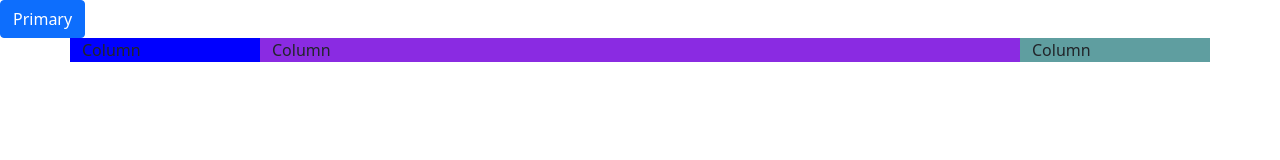
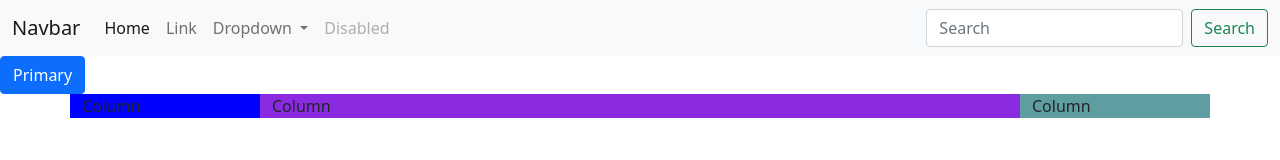
Before and after one commit to bastien-roussel/GRP-F-TD, a plain HTML site: page bootstrap.html in a window 1280 px wide. Drawn offline with Linux system fonts and the light colour scheme.

Commit message:
ajout navbar

```diff
--- a/bootstrap.html
+++ b/bootstrap.html
@@ -14,6 +14,46 @@
 </head>
 
 <body>
+
+    <nav class="navbar navbar-expand-lg navbar-light bg-light">
+        <div class="container-fluid">
+            <a class="navbar-brand" href="#">Navbar</a>
+            <button class="navbar-toggler" type="button" data-bs-toggle="collapse" data-bs-target="#navbarSupportedContent" aria-controls="navbarSupportedContent" aria-expanded="false" aria-label="Toggle navigation">
+            <span class="navbar-toggler-icon"></span>
+          </button>
+            <div class="collapse navbar-collapse" id="navbarSupportedContent">
+                <ul class="navbar-nav me-auto mb-2 mb-lg-0">
+                    <li class="nav-item">
+                        <a class="nav-link active" aria-current="page" href="#">Home</a>
+                    </li>
+                    <li class="nav-item">
+                        <a class="nav-link" href="#">Link</a>
+                    </li>
+                    <li class="nav-item dropdown">
+                        <a class="nav-link dropdown-toggle" href="#" id="navbarDropdown" role="button" data-bs-toggle="dropdown" aria-expanded="false">
+                  Dropdown
+                </a>
+                        <ul class="dropdown-menu" aria-labelledby="navbarDropdown">
+                            <li><a class="dropdown-item" href="#">Action</a></li>
+                            <li><a class="dropdown-item" href="#">Another action</a></li>
+                            <li>
+                                <hr class="dropdown-divider">
+                            </li>
+                            <li><a class="dropdown-item" href="#">Something else here</a></li>
+                        </ul>
+                    </li>
+                    <li class="nav-item">
+                        <a class="nav-link disabled">Disabled</a>
+                    </li>
+                </ul>
+                <form class="d-flex">
+                    <input class="form-control me-2" type="search" placeholder="Search" aria-label="Search">
+                    <button class="btn btn-outline-success" type="submit">Search</button>
+                </form>
+            </div>
+        </div>
+    </nav>
+
     <button type="button" class="btn btn-primary">Primary</button>
 
     <div class="container">
```
